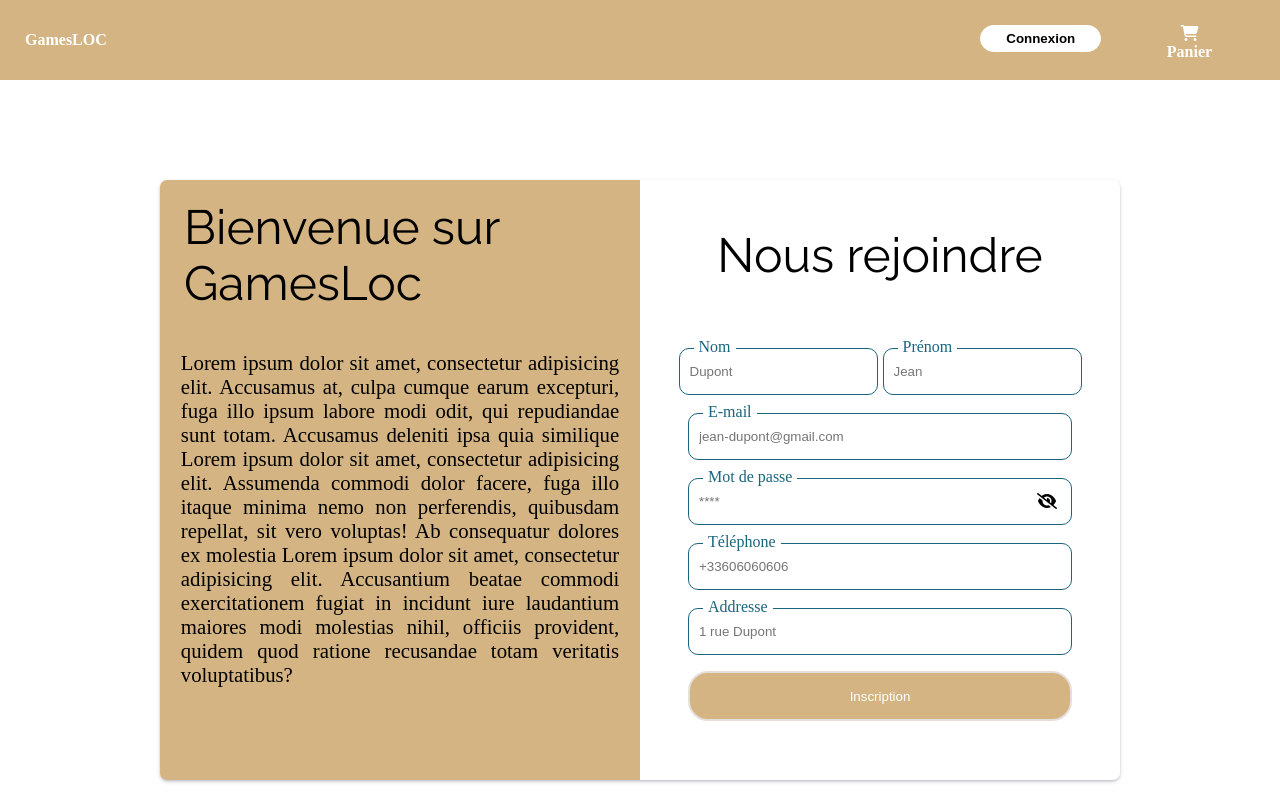
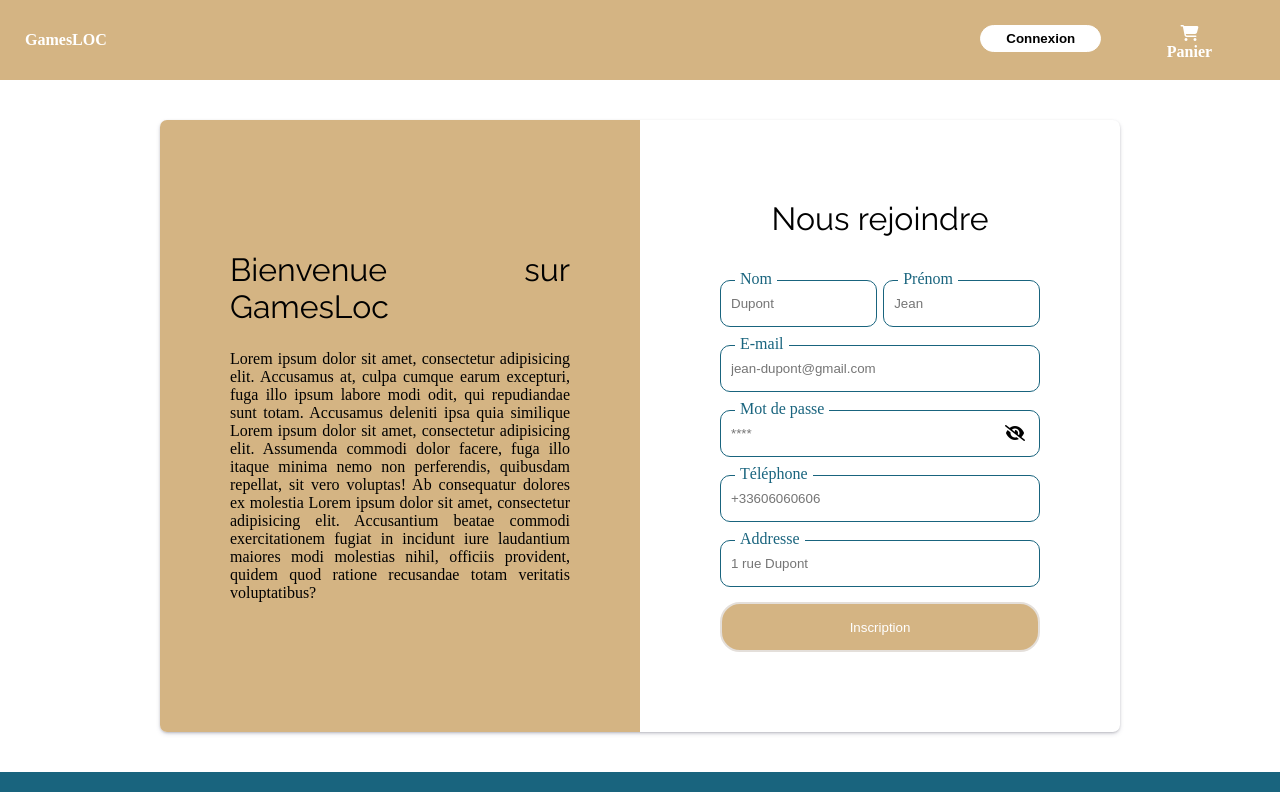
Before and after one commit to PFR-gamesloc/front-gamesloc, an Angular app: page /inscription in a window 1280 px wide. Shown: the top 792 px of the page. Built offline with nearby package versions, Linux system fonts and the light colour scheme; a web font is replaced by a local one.

Commit message:
fix page inscription issues

```diff
--- a/src/app/modules/users/pages/inscription-page/inscription-page.component.html
+++ b/src/app/modules/users/pages/inscription-page/inscription-page.component.html
@@ -34,7 +34,9 @@
           placeholderInput="+33606060606"></app-input>
         <app-input forInput="address" textLabel="Addresse" typeInput="select"
           placeholderInput="1 rue Dupont"></app-input>
-        <app-btn-component classBtn="btn-connexionPage btn" textBtn="Inscription"></app-btn-component>
+        <div class="btn-subscribe">
+          <app-btn-component classBtn="btn-connexionPage btn" textBtn="Inscription"></app-btn-component>
+        </div>
       </form>
     </div>
   </div>
--- a/src/app/modules/users/pages/inscription-page/inscription-page.component.scss
+++ b/src/app/modules/users/pages/inscription-page/inscription-page.component.scss
@@ -1,122 +1,70 @@
 @use '../../../../../sass/mixins' as m;
 
-form {
-  display: flex;
-  align-items: center;
-  flex-direction: column;
-  width: 100%;
+.welcomeTexte {
+  display: none;
+
 }
 
 .formDiv {
+  display: flex;
+  flex-direction: column;
   text-align: center;
-}
+  padding: 20px;
 
-app-btn-component {
-  width: 80%;
-  text-align: center;
-  margin: 1em;
-}
+  .btn-subscribe {
+    padding-top: 15px;
 
-app-input,
-app-input-password {
-  width: 80%;
-}
-
-.welcomeTexte {
-  display: none;
-  background-color: var(--primary);
-}
-
-.nameSurname {
-  border: 2px black;
-  width: 80%;
+  }
 }
 
 @include m.bk-desktop {
+
   .hugeContainer {
-    display: flex;
-    width: 100%;
-    height: 100vh;
-    align-items: center;
-  }
+    padding: 40px;
 
-  .container {
-    overflow: hidden;
-    display: flex;
-    width: 75vw;
-    height: 75%;
-    border-radius: 7px;
-    margin: auto;
-    align-items: center;
-    box-shadow: rgba(50, 50, 93, 0.25) 0px 2px 5px -1px, rgba(0, 0, 0, 0.3) 0px 1px 3px -1px;
-  }
+    .container {
+      display: flex;
+      overflow: hidden;
+      width: 80%;
+      margin: auto;
+      border-radius: 7px;
+      box-shadow: rgba(50, 50, 93, 0.25) 0px 2px 5px -1px, rgba(0, 0, 0, 0.3) 0px 1px 3px -1px;
 
-  .formDiv {
-    display: flex;
-    flex-direction: column;
-    align-items: center;
-    width: 50%;
-    height: 100%;
-  }
+      .welcomeTexte {
+        display: flex;
+        flex-direction: column;
+        justify-content: center;
+        text-align: justify;
+        align-items: center;
+        padding: 70px;
+        background-color: var(--primary);
+        width: 50%;
 
-  .formDivH1 {
-    display: flex;
-    align-items: center;
-    height: 25%;
-    width: 100%;
-    justify-content: center;
-    font-size: 1em;
-    padding: 1em;
-  }
+        .welcomeTexteH1 {
+          padding-bottom: 25px;
 
-  .welcomeTexte {
-    display: flex;
-    flex-direction: column;
-    width: 50%;
-    height: 100%;
-  }
+        }
+      }
 
-  .welcomeTexteH1 {
-    display: flex;
-    align-items: center;
-    height: 25%;
-    width: 100%;
-    justify-content: center;
-    font-size: 1em;
-    padding: 1em;
-  }
+      .formDiv {
+        width: 50%;
+        padding: 80px;
 
-  .welcomeTexteP {
-    display: flex;
-    align-items: flex-start;
-    height: 75%;
-    width: 100%;
-    justify-content: space-around;
-    padding: 1em;
-    text-align: justify;
-    font-size: 1.2em;
-  }
+        .formDivH1 {
+          padding-bottom: 25px;
 
-  .nameSurname {
-    display: flex;
-    justify-content: center;
-    width: 50%;
-    gap: 5px;
-  }
+        }
 
-}
+        .nameSurname {
+          display: flex;
+          justify-content: space-between;
 
-@include m.bk-desktopXL {
-  .welcomeTexteP {
-    font-size: 1.3em;
-  }
+          app-input {
+            width: 49%;
 
-  .welcomeTexteH1,
-  .formDivH1 {
-    font-size: 1.5em;
-  }
-
-  .nameSurname {
-    width: 80%;
+          }
+        }
+      }
+    }
   }
 }
```
